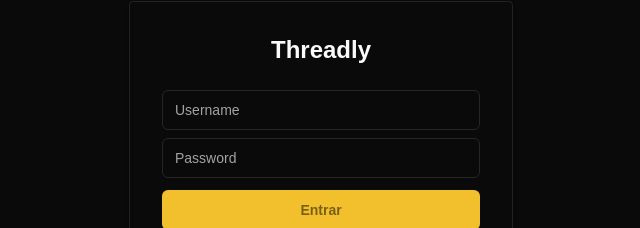
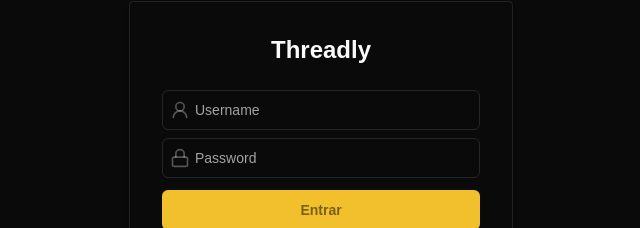
Before and after one commit to m4rrec0s/Threadly, a Next.js app in the folder fontend/: page /login in a window 1280 px wide. Shown: the part 143-371 px from the top of the page, without its empty margins (319-959 px from the left). Built offline with nearby package versions, Linux system fonts and the light colour scheme.

Commit message:
feat: add validation and icons to login form inputs

```diff
--- a/fontend/app/login/page.tsx
+++ b/fontend/app/login/page.tsx
@@ -5,6 +5,7 @@ import { useAuth } from "../context/authContext";
 import { Input } from "../components/ui/input";
 import { Button } from "../components/ui/button";
 import Link from "next/link";
+import { LockIcon, User2Icon } from "lucide-react";
 
 export default function LoginPage() {
   const { login } = useAuth();
@@ -17,11 +18,25 @@ export default function LoginPage() {
     e.preventDefault();
     setError(null);
 
+    if (!username || !password) {
+      setError("Please fill all the fields.");
+      return;
+    }
+
+    if (username.length < 6) {
+      setError("Username must be at least 3 characters long.");
+      return;
+    }
+
+    if (password.length < 6) {
+      setError("Password must be at least 6 characters long.");
+      return;
+    }
+
     try {
       await login(username, password);
     } catch (err) {
-      setError("Login failed. Please check your username and password.");
-      console.error("Login failed", err);
+      setError(`Invalid username or password. ${(err as Error).message}`);
     }
   };
 
@@ -32,22 +47,31 @@ export default function LoginPage() {
           <h3 className="text-2xl font-extrabold text-center mb-4">Threadly</h3>
           <div className="my-6 space-y-3">
             <div className="space-y-2">
+              <div className="flex items-center relative">
+                <User2Icon
+                  size={20}
+                  className="text-white/30 absolute left-2"
+                />
                 <Input
                   type="text"
                   placeholder="Username"
                   value={username}
                   onChange={(e) => setUsername(e.target.value)}
                   required
-                className="focus-visible:ring-0 text-xs"
+                  className="focus-visible:ring-0 text-xs pl-8"
                 />
+              </div>
+              <div className="flex items-center relative">
+                <LockIcon size={20} className="text-white/30 absolute left-2" />
                 <Input
                   type="password"
                   placeholder="Password"
                   value={password}
                   onChange={(e) => setPassword(e.target.value)}
                   required
-                className="focus-visible:ring-0 text-xs"
+                  className="focus-visible:ring-0 text-xs pl-8"
                 />
+              </div>
               {error && <p className="text-red-500 text-xs">{error}</p>}
             </div>
             <Button
```
Lines whose indentation alone changed are shown as unchanged.
